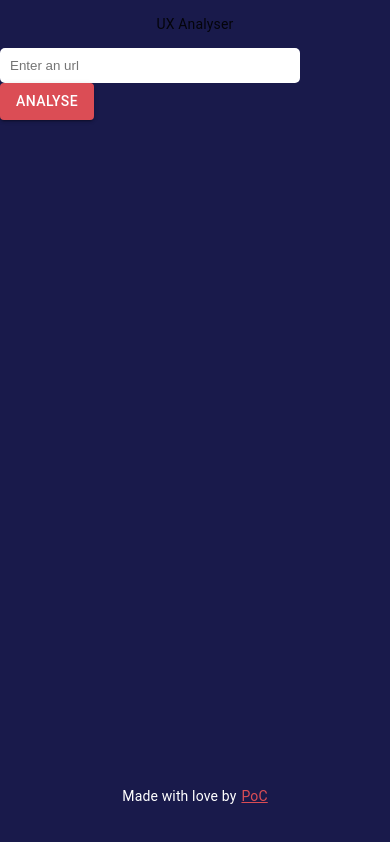
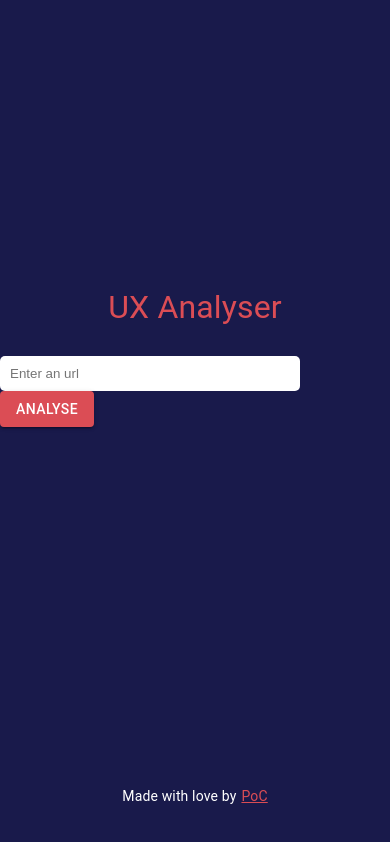
Before and after one commit to PoCInnovation/AI4UX, a React (Create React App) app in the folder front/: page / in a window 390 px wide. Built offline with nearby package versions, Linux system fonts and the light colour scheme.

Commit message:
*front: CSS changing when a url is given and responsive

```diff
--- a/front/src/App.js
+++ b/front/src/App.js
@@ -7,7 +7,10 @@ function App() {
     const [url, setURL] = useState("")
     const [analyse, setAnalyse] = useState(false)
 
-    const align = {
+    const titleAlign = {
+        verticalAlign: "text-bottom",
+        fontSize: "xx-large",
+        color: "#DB4D55",
         textAlign: "center",
     }
     const defaultTitle = {
@@ -16,6 +19,13 @@ function App() {
         color: "#DB4D55",
     }
 
+    const inputAlign = {
+        position: "fixed",
+        left: "50%",
+        bottom: "70px",
+        transform: "translate(-50%, -50%)",
+        margin: "0 auto",
+    }
     const defaultInput = {
         padding: "10px",
         borderRadius: "5px",
@@ -23,34 +33,36 @@ function App() {
         height: "35px",
         outline: "none",
         border: 0,
-        //display: 'inline-block',
-        //marginRight: "20px",
-        //marginTop: "-10px"
+        display: 'inline-block',
+        marginRight: "20px",
+        marginTop: "-10px"
     }
 
     const defaultApp = {
-        //display: "flex",
-        //flexDirection: "column",
-        //alignItems: "center",
-        //justifyContent: "center",
-        //marginTop: "30vh",
+        display: "flex",
+        flexDirection: "column",
+        alignItems: "center",
+        justifyContent: "center",
+        marginTop: "30vh",
     }
     async function handleAnalyse() {
         if (url.length === 0) {
             return
         }
-        setAnalyse(true)
+        if (analyse === false) {
+            setAnalyse(!analyse)
+        }
         setPageName(url)
     }
 
     return (
         <div>
-            <div style={analyse === true ? "" : defaultApp}>
-                <p style={defaultTitle, align}>{pageName}</p>
+            <div style={analyse === true ? {} : defaultApp}>
+                <p style={analyse === true ? titleAlign : defaultTitle}>{pageName}</p>
                 {
 
                 }
-                <div>
+                <div style={analyse === true ? inputAlign : {}}>
                     <input type="text" placeholder="Enter an url" onChange={event => {setURL(event.target.value)}} style={defaultInput}/>
                     <Button variant="contained" color="primary" onClick={handleAnalyse}>
                         Analyse
```
Also changed, not shown: 1 other file (tests, documents, lock files or other folders).
